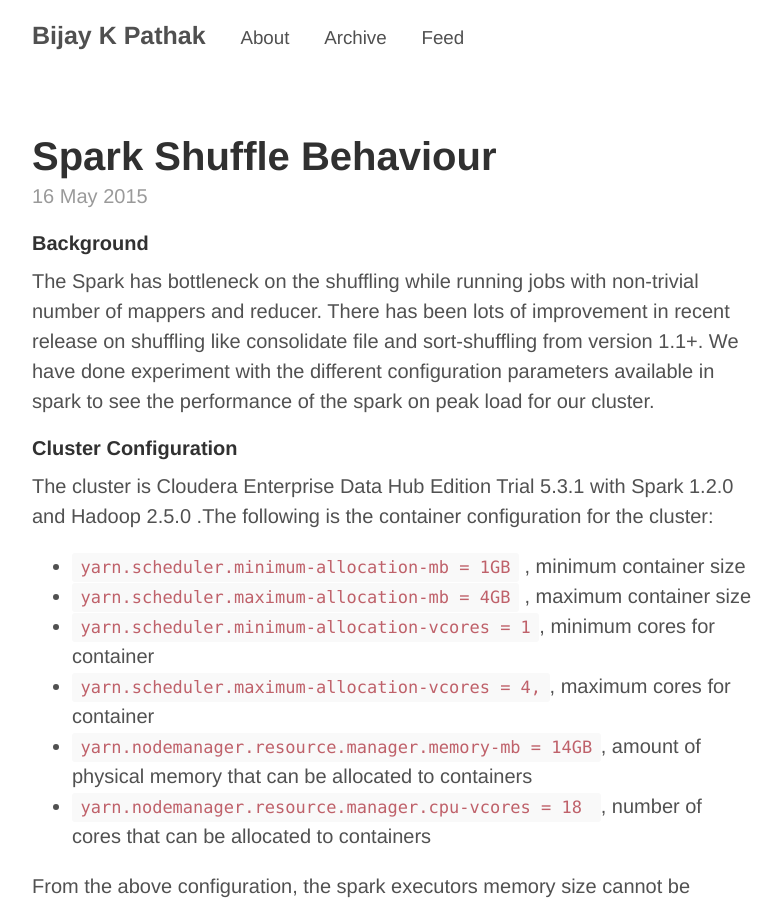
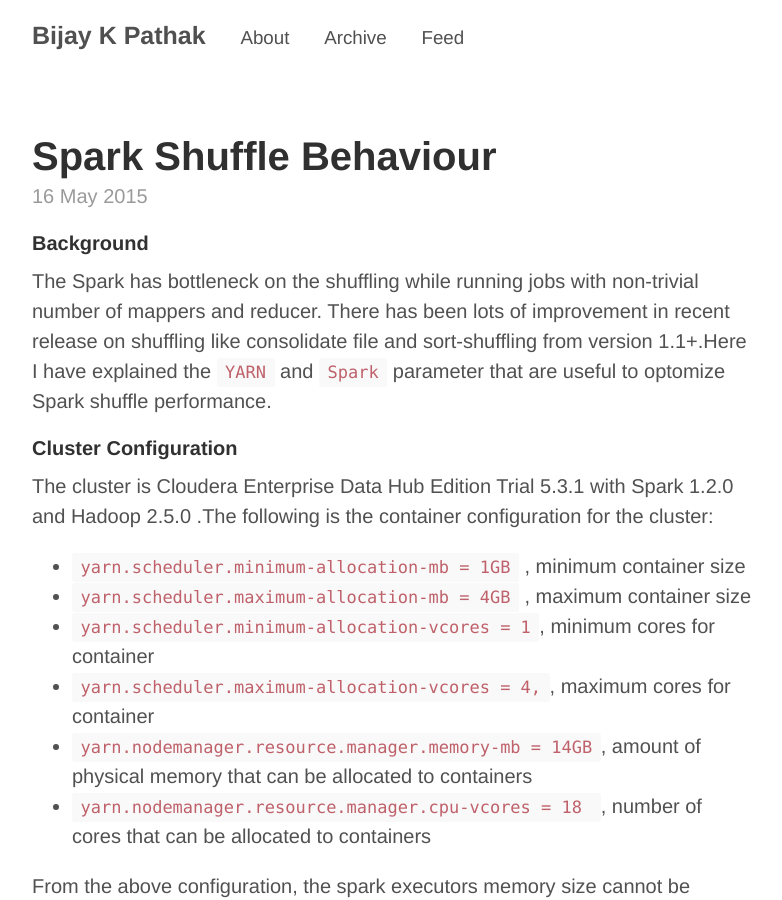
Before and after one commit to bkpathak/bkpathak.github.io, a Jekyll site: the page built from _posts/2015-5-16-spark-shuffle-behaviour.md, in a window 1280 px wide and 900 px high. Shown: the whole window, without its empty margins (248-1030 px from the left). Built offline with Jekyll 4.4.1, drawn with Linux system fonts in a browser that asks for light colours; Markdown is read by kramdown in place of the engine named in the settings; comment, search, counter and statistics services are not loaded; some of the changed text lies outside the part shown.

Commit message:
grammars and typo fix

```diff
--- a/_posts/2015-5-16-spark-shuffle-behaviour.md
+++ b/_posts/2015-5-16-spark-shuffle-behaviour.md
@@ -7,8 +7,7 @@ permalink: "spark-shuffle-behaviour"
 
 #### Background
 
-The Spark has bottleneck on the shuffling while running jobs with non-trivial number of mappers and reducer. There has been lots of improvement in recent release on shuffling like consolidate file and sort-shuffling from version 1.1+.
-We have done experiment with the different configuration parameters available in spark to see the performance of the spark on peak load for our cluster.
+The Spark has bottleneck on the shuffling while running jobs with non-trivial number of mappers and reducer. There has been lots of improvement in recent release on shuffling like consolidate file and sort-shuffling from version 1.1+.Here I have explained the `YARN` and  `Spark` parameter that are useful to optomize Spark shuffle performance.
 
 #### Cluster Configuration
  The cluster is Cloudera Enterprise Data Hub Edition Trial 5.3.1 with Spark 1.2.0 and Hadoop 2.5.0 .The following is the container configuration for  the cluster:
@@ -79,7 +78,7 @@ The resource usage for the sorting job with the **default Spark shuffle configur
 
 #### TeraSort after changing the Spark Shuffle Configuration
 
-We have made following changes to default Spark Shuffle Configuration:
+Following changes to default Spark Shuffle Configuration:
 >`spark.shuffle.consolidateFiles=true`  ` create consolidates files during shuffle `
 >`spark.shuffle.memoryFraction=0.4` `Fraction of Java heap to use for aggregation and cogroups during shuffles is increased by 2 times`
 >`spark.shuffle.file.buffer.kb=64` `Size of the in-memory buffer for each shuffle file output stream, in kilobytes is increased by 2 times`
```
